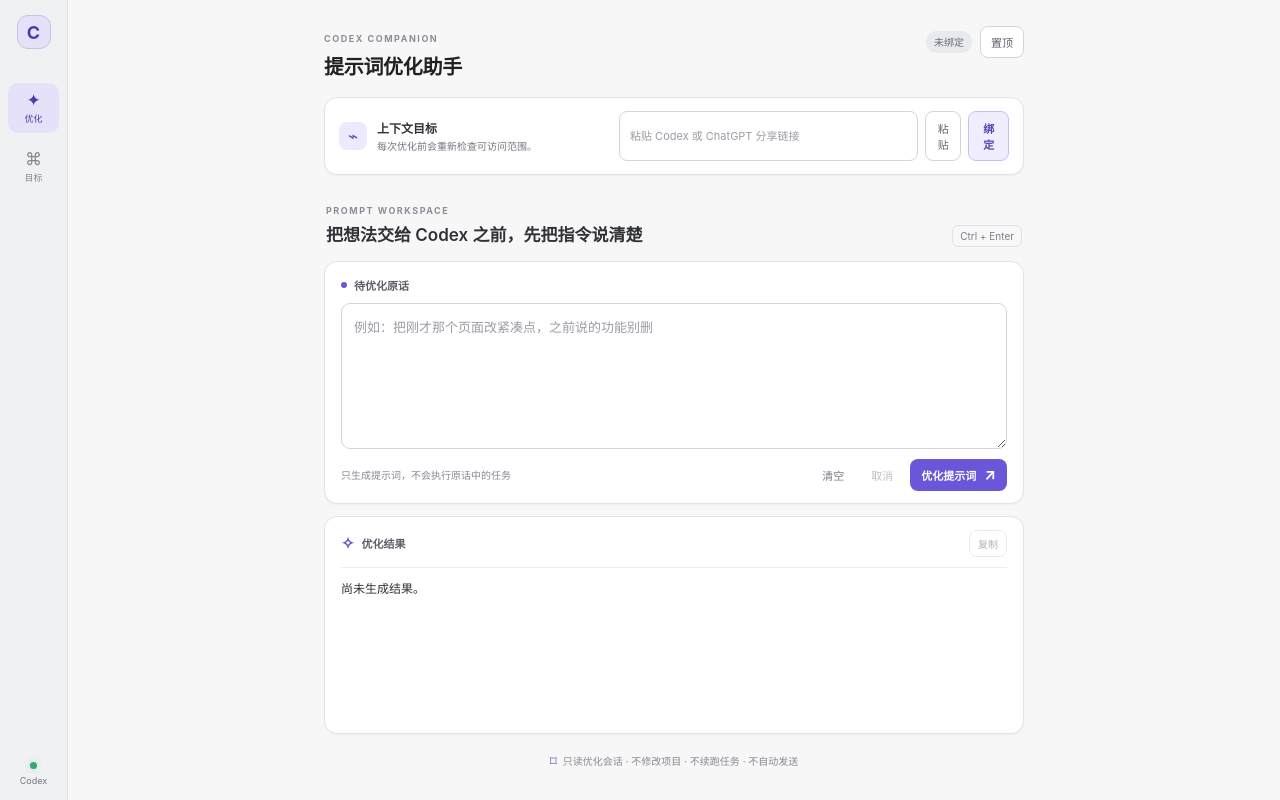
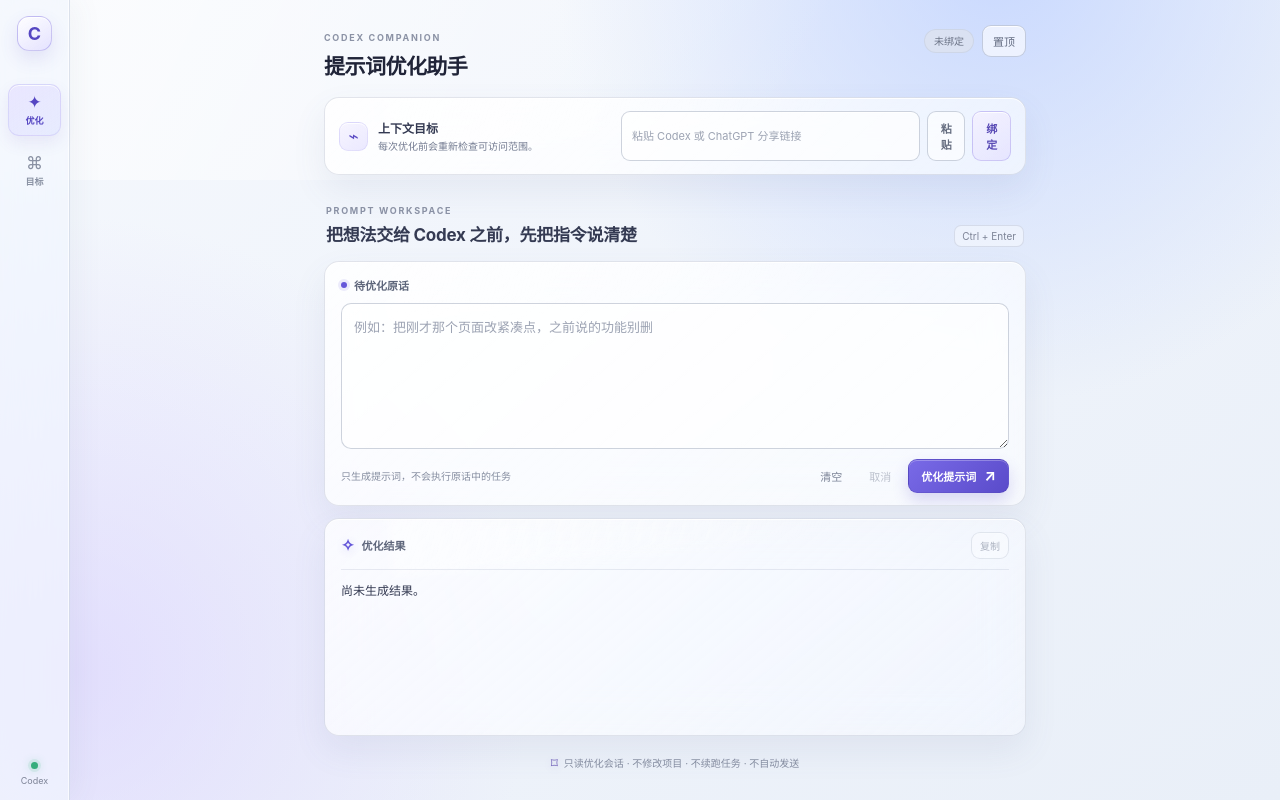
Before and after one commit to DeriitoMe/codex-prompt-optimizer, an Electron app: page desktop/index.html in a window 1280 px wide. Drawn offline with Linux system fonts and the light colour scheme.

Commit message:
Refresh companion window with frosted light UI

```diff
--- a/desktop/main.cjs
+++ b/desktop/main.cjs
@@ -23,7 +23,7 @@
 function createWindow() {
   mainWindow = new BrowserWindow({
     width: 640, height: 820, minWidth: 520, minHeight: 620,
-    title: "Context Prompt Assistant", backgroundColor: "#17181c", autoHideMenuBar: true,
+    title: "Context Prompt Assistant", backgroundColor: "#edf2f9", autoHideMenuBar: true,
     webPreferences: { preload: path.join(__dirname, "preload.cjs"), contextIsolation: true, nodeIntegration: false, sandbox: true },
   });
   mainWindow.webContents.setWindowOpenHandler(() => ({ action: "deny" }));
--- a/desktop/styles.css
+++ b/desktop/styles.css
@@ -1,93 +1,190 @@
 :root {
   font-family: Inter, "Segoe UI", "Microsoft YaHei", system-ui, sans-serif;
-  color: #202123;
-  background: #f7f7f8;
+  color: #202438;
+  background: #edf2f9;
   color-scheme: light;
-  --bg: #f7f7f8;
-  --panel: #ffffff;
-  --panel-soft: #f1f2f4;
-  --line: #e2e3e6;
-  --line-strong: #d3d5d9;
-  --muted: #737780;
-  --accent: #6956d8;
-  --accent-soft: #eeeafd;
+  --bg: #edf2f9;
+  --glass: rgba(255, 255, 255, .72);
+  --glass-strong: rgba(255, 255, 255, .86);
+  --glass-soft: rgba(247, 250, 255, .58);
+  --line: rgba(126, 139, 165, .22);
+  --line-strong: rgba(113, 126, 155, .34);
+  --muted: #737b91;
+  --ink: #202438;
+  --accent: #6557d9;
+  --accent-deep: #5243c3;
+  --accent-soft: rgba(116, 99, 228, .13);
 }
 
 * { box-sizing: border-box; }
-body { margin: 0; min-width: 420px; min-height: 100vh; background: var(--bg); }
+html, body { width: 100%; min-width: 420px; min-height: 100%; }
+body { margin: 0; overflow-x: hidden; background: var(--bg); }
 button, input, textarea { font: inherit; }
 button { border: 0; cursor: pointer; }
 button:disabled { cursor: not-allowed; opacity: .48; }
 
-.app-shell { min-height: 100vh; display: flex; background: var(--bg); }
-.sidebar { width: 68px; flex: 0 0 68px; border-right: 1px solid var(--line); background: #f0f1f3; display: flex; flex-direction: column; align-items: center; padding: 15px 8px 14px; }
-.brand-mark { width: 34px; height: 34px; border: 1px solid #c7c3e8; border-radius: 11px; display: grid; place-items: center; color: #4d3ca7; background: #e4e1f8; font-weight: 700; font-size: 18px; }
-.side-nav { display: flex; flex-direction: column; gap: 9px; margin-top: 34px; width: 100%; }
-.nav-item { background: transparent; color: #858991; border-radius: 10px; padding: 9px 0 8px; display: grid; justify-items: center; gap: 3px; width: 100%; }
-.nav-item:hover, .nav-item.active { background: #e4e1f8; color: #4d3ca7; }
+.app-shell {
+  position: relative;
+  isolation: isolate;
+  min-height: 100vh;
+  display: flex;
+  overflow: hidden;
+  background:
+    radial-gradient(circle at 78% -5%, rgba(193, 211, 255, .82), transparent 34%),
+    radial-gradient(circle at 6% 84%, rgba(215, 205, 255, .56), transparent 33%),
+    linear-gradient(145deg, #f5f8fd 0%, #e9eff8 100%);
+}
+
+.app-shell::before {
+  content: "";
+  position: absolute;
+  z-index: -1;
+  inset: 0 0 auto;
+  height: 180px;
+  pointer-events: none;
+  background: linear-gradient(115deg, rgba(255,255,255,.66), rgba(255,255,255,0) 62%);
+}
+
+.sidebar {
+  width: 70px;
+  flex: 0 0 70px;
+  display: flex;
+  flex-direction: column;
+  align-items: center;
+  padding: 16px 8px 14px;
+  border-right: 1px solid rgba(122, 135, 161, .2);
+  background: rgba(241, 246, 253, .66);
+  box-shadow: inset -1px 0 rgba(255,255,255,.65), 8px 0 28px rgba(76, 91, 127, .05);
+  backdrop-filter: blur(24px) saturate(135%);
+}
+
+.brand-mark {
+  width: 35px;
+  height: 35px;
+  display: grid;
+  place-items: center;
+  border: 1px solid rgba(106, 92, 214, .32);
+  border-radius: 12px;
+  color: #5546c2;
+  background: linear-gradient(145deg, rgba(255,255,255,.9), rgba(222,218,255,.72));
+  box-shadow: 0 8px 18px rgba(87, 70, 190, .13), inset 0 1px rgba(255,255,255,.9);
+  font-weight: 750;
+  font-size: 18px;
+}
+
+.side-nav { display: flex; flex-direction: column; gap: 9px; margin-top: 33px; width: 100%; }
+.nav-item {
+  width: 100%;
+  display: grid;
+  justify-items: center;
+  gap: 3px;
+  padding: 9px 0 8px;
+  border: 1px solid transparent;
+  border-radius: 11px;
+  color: #8991a3;
+  background: transparent;
+  transition: background .18s ease, border-color .18s ease, color .18s ease, transform .18s ease;
+}
+.nav-item:hover { color: #5c50bb; background: rgba(255,255,255,.54); border-color: rgba(116, 102, 215, .14); transform: translateY(-1px); }
+.nav-item.active { color: #5546c2; background: linear-gradient(145deg, rgba(232,228,255,.9), rgba(219,225,255,.56)); border-color: rgba(111, 95, 218, .14); box-shadow: 0 7px 16px rgba(98, 82, 190, .1), inset 0 1px rgba(255,255,255,.8); }
 .nav-icon { font-size: 17px; line-height: 1; }
-.nav-label { font-size: 9px; }
-.sidebar-bottom { margin-top: auto; color: #747880; font-size: 9px; display: flex; flex-direction: column; align-items: center; gap: 6px; }
-.connection-dot { width: 7px; height: 7px; border-radius: 50%; background: #34a873; box-shadow: 0 0 7px #34a87355; }
+.nav-label { font-size: 9px; font-weight: 600; }
+.sidebar-bottom { margin-top: auto; display: flex; flex-direction: column; align-items: center; gap: 6px; color: #7d8497; font-size: 9px; }
+.connection-dot { width: 7px; height: 7px; border-radius: 50%; background: #35ad7b; box-shadow: 0 0 0 3px rgba(53,173,123,.1), 0 0 10px rgba(53,173,123,.42); }
 
-.workspace { width: min(100%, 760px); margin: 0 auto; padding: 26px 30px 18px; display: flex; flex-direction: column; gap: 17px; }
-.topbar { display: flex; align-items: flex-start; justify-content: space-between; min-height: 48px; }
-.eyebrow, .section-kicker { color: #8b8e96; font-size: 9px; letter-spacing: .17em; font-weight: 700; }
-h1 { margin: 5px 0 0; font-size: 20px; letter-spacing: -.015em; font-weight: 650; color: #202123; }
+.workspace { width: min(100%, 760px); margin: 0 auto; padding: 25px 29px 18px; display: flex; flex-direction: column; gap: 17px; }
+.topbar { display: flex; align-items: flex-start; justify-content: space-between; min-height: 50px; }
+.eyebrow, .section-kicker { color: #8b92a5; font-size: 9px; letter-spacing: .19em; font-weight: 750; }
+h1 { margin: 5px 0 0; color: var(--ink); font-size: 21px; letter-spacing: -.025em; font-weight: 720; }
 .top-actions { display: flex; align-items: center; gap: 8px; }
-.toolbar-button, .copy-button { border: 1px solid var(--line-strong); border-radius: 8px; background: #fff; color: #5f636c; padding: 7px 10px; font-size: 11px; }
-.toolbar-button:hover, .copy-button:hover:not(:disabled) { background: #f1f2f4; color: #202123; }
-.badge { font-size: 10px; line-height: 1; padding: 6px 8px; border-radius: 99px; white-space: nowrap; }
-.badge.neutral { background: #e9eaed; color: #696d75; }
-.badge.ok { background: #dff4e9; color: #23774e; }
-.badge.warn { background: #fff0d1; color: #956616; }
-.badge.error { background: #fbe2e5; color: #a1394a; }
+.toolbar-button, .copy-button {
+  padding: 7px 10px;
+  border: 1px solid var(--line-strong);
+  border-radius: 9px;
+  color: #626b80;
+  background: rgba(255,255,255,.6);
+  box-shadow: inset 0 1px rgba(255,255,255,.85);
+  font-size: 11px;
+  transition: background .18s ease, border-color .18s ease, color .18s ease, transform .18s ease;
+}
+.toolbar-button:hover, .copy-button:hover:not(:disabled) { color: #343b55; background: rgba(255,255,255,.92); border-color: rgba(101,87,217,.3); transform: translateY(-1px); }
+.badge { padding: 6px 9px; border-radius: 99px; white-space: nowrap; font-size: 10px; line-height: 1; border: 1px solid transparent; }
+.badge.neutral { color: #6c7487; background: rgba(222,227,237,.7); border-color: rgba(128,140,163,.14); }
+.badge.ok { color: #25744f; background: rgba(220,245,233,.82); border-color: rgba(62,165,112,.16); }
+.badge.warn { color: #94641a; background: rgba(255,239,201,.82); border-color: rgba(208,157,48,.16); }
+.badge.error { color: #a13b50; background: rgba(255,225,231,.84); border-color: rgba(206,78,105,.14); }
 
-.target-bar { border: 1px solid var(--line); border-radius: 13px; background: var(--panel); padding: 13px 14px; display: flex; align-items: center; justify-content: space-between; gap: 14px; box-shadow: 0 1px 2px #2021230a; }
+.target-bar, .prompt-card, .result-panel {
+  position: relative;
+  overflow: hidden;
+  border: 1px solid var(--line);
+  background: linear-gradient(140deg, rgba(255,255,255,.84), rgba(255,255,255,.57));
+  box-shadow: 0 15px 34px rgba(86, 102, 139, .09), inset 0 1px rgba(255,255,255,.88);
+  backdrop-filter: blur(21px) saturate(145%);
+}
+.target-bar::before, .prompt-card::before, .result-panel::before {
+  content: "";
+  position: absolute;
+  top: -52px;
+  left: 9%;
+  width: 63%;
+  height: 90px;
+  pointer-events: none;
+  background: linear-gradient(110deg, rgba(255,255,255,.48), rgba(255,255,255,0));
+  transform: rotate(-5deg);
+  filter: blur(4px);
+}
+.target-bar > *, .prompt-card > *, .result-panel > * { position: relative; z-index: 1; }
+
+.target-bar { display: flex; align-items: center; justify-content: space-between; gap: 14px; padding: 13px 14px; border-radius: 15px; }
 .target-heading { display: flex; align-items: center; gap: 10px; min-width: 0; }
-.target-icon { width: 28px; height: 28px; display: grid; place-items: center; border-radius: 8px; color: #5c49bd; background: var(--accent-soft); font-size: 17px; }
-.target-title { color: #303238; font-size: 12px; font-weight: 650; }
-.target-meta { max-width: 285px; color: var(--muted); font-size: 10px; line-height: 1.45; margin-top: 3px; overflow: hidden; text-overflow: ellipsis; white-space: nowrap; }
+.target-icon { width: 29px; height: 29px; display: grid; place-items: center; flex: 0 0 auto; border: 1px solid rgba(116,99,228,.14); border-radius: 9px; color: #5c4cc4; background: linear-gradient(145deg, rgba(246,244,255,.9), rgba(225,222,255,.68)); font-size: 17px; box-shadow: inset 0 1px rgba(255,255,255,.9); }
+.target-title { color: #343a52; font-size: 12px; font-weight: 700; }
+.target-meta { max-width: 285px; margin-top: 3px; overflow: hidden; color: var(--muted); font-size: 10px; line-height: 1.45; text-overflow: ellipsis; white-space: nowrap; }
 .target-controls { display: flex; gap: 7px; width: min(61%, 390px); }
-input, textarea { border: 1px solid var(--line-strong); outline: none; background: #fff; color: #202123; }
-input:focus, textarea:focus { border-color: #8b7ce4; box-shadow: 0 0 0 2px #6956d81c; }
-input { min-width: 0; width: 100%; border-radius: 8px; padding: 8px 10px; font-size: 11px; }
-input::placeholder, textarea::placeholder { color: #9a9da5; }
-.secondary-button { border: 1px solid #c7c0ed; border-radius: 8px; background: #f0edff; color: #5745b0; padding: 8px 11px; font-size: 11px; font-weight: 600; }
-.secondary-button:hover { background: #e6e1ff; }
-.paste-button { border: 1px solid var(--line-strong); border-radius: 8px; background: #fff; color: #666a73; padding: 8px 9px; font-size: 11px; }
-.paste-button:hover { background: #f1f2f4; color: #202123; }
+input, textarea { border: 1px solid var(--line-strong); outline: none; color: var(--ink); background: rgba(255,255,255,.69); box-shadow: inset 0 1px rgba(255,255,255,.85); transition: border-color .18s ease, background .18s ease, box-shadow .18s ease; }
+input:focus, textarea:focus { border-color: rgba(101,87,217,.54); background: rgba(255,255,255,.92); box-shadow: 0 0 0 3px rgba(101,87,217,.1), inset 0 1px rgba(255,255,255,.9); }
+input { width: 100%; min-width: 0; padding: 8px 10px; border-radius: 9px; font-size: 11px; }
+input::placeholder, textarea::placeholder { color: #9ca3b3; }
+.paste-button, .secondary-button { padding: 8px 10px; border-radius: 9px; font-size: 11px; font-weight: 650; transition: transform .18s ease, background .18s ease, border-color .18s ease; }
+.paste-button { border: 1px solid var(--line-strong); color: #656d80; background: rgba(255,255,255,.63); }
+.paste-button:hover { background: rgba(255,255,255,.94); border-color: rgba(101,87,217,.3); transform: translateY(-1px); }
+.secondary-button { border: 1px solid rgba(111,95,218,.28); color: #5849b5; background: linear-gradient(145deg, rgba(244,241,255,.88), rgba(226,223,255,.7)); box-shadow: inset 0 1px rgba(255,255,255,.85); }
+.secondary-button:hover { background: linear-gradient(145deg, rgba(249,247,255,.97), rgba(229,225,255,.88)); transform: translateY(-1px); }
 
 .conversation { display: flex; flex-direction: column; gap: 12px; }
-.section-heading { display: flex; justify-content: space-between; align-items: flex-end; gap: 16px; padding: 6px 2px 2px; }
-h2 { margin: 6px 0 0; font-size: 17px; line-height: 1.35; font-weight: 600; color: #303238; }
-.shortcut { color: #7c8088; border: 1px solid var(--line); border-radius: 6px; padding: 4px 7px; font-size: 10px; white-space: nowrap; }
-.prompt-card, .result-panel { border: 1px solid var(--line); border-radius: 13px; background: var(--panel); box-shadow: 0 1px 2px #2021230a; }
-.prompt-card { padding: 15px 16px 12px; }
-.prompt-card-label { display: flex; align-items: center; gap: 7px; color: #5c6069; font-size: 11px; font-weight: 600; }
-.composer-dot { width: 6px; height: 6px; border-radius: 50%; background: var(--accent); }
-textarea { display: block; width: 100%; min-height: 146px; resize: vertical; border-radius: 9px; padding: 13px 12px; margin-top: 10px; font-size: 13px; line-height: 1.65; }
-.composer-footer { display: flex; justify-content: space-between; align-items: center; gap: 10px; margin-top: 10px; }
-.composer-hint { color: #858991; font-size: 10px; }
+.section-heading { display: flex; align-items: flex-end; justify-content: space-between; gap: 16px; padding: 6px 2px 2px; }
+h2 { margin: 6px 0 0; color: #343a52; font-size: 17px; line-height: 1.35; font-weight: 680; letter-spacing: -.015em; }
+.shortcut { padding: 4px 7px; border: 1px solid var(--line); border-radius: 7px; color: #7d8497; background: rgba(255,255,255,.42); font-size: 10px; white-space: nowrap; }
+.prompt-card { padding: 15px 16px 12px; border-radius: 15px; }
+.prompt-card-label { display: flex; align-items: center; gap: 7px; color: #5e667b; font-size: 11px; font-weight: 700; }
+.composer-dot { width: 6px; height: 6px; border-radius: 50%; background: var(--accent); box-shadow: 0 0 0 3px rgba(101,87,217,.11); }
+textarea { display: block; width: 100%; min-height: 146px; margin-top: 10px; padding: 13px 12px; resize: vertical; border-radius: 10px; font-size: 13px; line-height: 1.65; }
+.composer-footer { display: flex; align-items: center; justify-content: space-between; gap: 10px; margin-top: 10px; }
+.composer-hint { color: #858da0; font-size: 10px; }
 .composer-actions { display: flex; gap: 7px; }
-.ghost-button { border: 1px solid transparent; background: transparent; color: #777b84; border-radius: 7px; padding: 7px 9px; font-size: 11px; }
-.ghost-button:hover:not(:disabled) { border-color: var(--line); background: #f1f2f4; color: #303238; }
-.send-button { display: inline-flex; align-items: center; gap: 8px; border-radius: 8px; padding: 8px 11px; color: #fff; background: var(--accent); font-size: 11px; font-weight: 700; }
-.send-button:hover:not(:disabled) { background: #5946c7; }
+.ghost-button { padding: 7px 9px; border: 1px solid transparent; border-radius: 8px; color: #7b8396; background: transparent; font-size: 11px; }
+.ghost-button:hover:not(:disabled) { color: #444c63; border-color: var(--line); background: rgba(255,255,255,.62); }
+.send-button { display: inline-flex; align-items: center; gap: 8px; padding: 8px 12px; border: 1px solid rgba(76,64,176,.4); border-radius: 9px; color: #fff; background: linear-gradient(135deg, #796ae7, #5a4bca); box-shadow: 0 8px 16px rgba(91,75,202,.2), inset 0 1px rgba(255,255,255,.28); font-size: 11px; font-weight: 750; transition: transform .18s ease, box-shadow .18s ease, filter .18s ease; }
+.send-button:hover:not(:disabled) { filter: saturate(1.08); box-shadow: 0 11px 20px rgba(91,75,202,.27), inset 0 1px rgba(255,255,255,.3); transform: translateY(-1px); }
 .send-arrow { font-size: 15px; line-height: 10px; }
 
-.result-panel { min-height: 210px; padding: 13px 16px 14px; background: #fff; }
-.result-heading { display: flex; justify-content: space-between; align-items: center; padding-bottom: 10px; border-bottom: 1px solid #ececef; }
-.result-title { display: flex; align-items: center; gap: 7px; color: #5c6069; font-size: 11px; font-weight: 600; }
-.result-icon { color: var(--accent); font-size: 16px; }
+.result-panel { min-height: 210px; padding: 13px 16px 14px; border-radius: 15px; background: linear-gradient(140deg, rgba(255,255,255,.78), rgba(247,249,255,.55)); }
+.result-heading { display: flex; align-items: center; justify-content: space-between; padding-bottom: 10px; border-bottom: 1px solid rgba(126,139,165,.16); }
+.result-title { display: flex; align-items: center; gap: 7px; color: #5e667b; font-size: 11px; font-weight: 700; }
+.result-icon { color: var(--accent); font-size: 16px; text-shadow: 0 2px 8px rgba(101,87,217,.24); }
 .copy-button { padding: 5px 8px; font-size: 10px; }
-.result { white-space: pre-wrap; word-break: break-word; min-height: 130px; max-height: 360px; overflow: auto; margin: 12px 0 0; color: #303238; line-height: 1.62; font: 12px/1.62 ui-monospace, SFMono-Regular, Consolas, monospace; }
-.status { color: #777b84; font-size: 10px; line-height: 1.5; margin-top: 9px; white-space: pre-wrap; }
-.safety-note { display: flex; justify-content: center; align-items: center; gap: 6px; color: #858991; font-size: 10px; padding-top: 1px; }
-.shield { color: #7869bd; font-size: 14px; }
+.result { min-height: 130px; max-height: 360px; overflow: auto; margin: 12px 0 0; color: #343a52; font: 12px/1.62 ui-monospace, SFMono-Regular, Consolas, monospace; white-space: pre-wrap; word-break: break-word; }
+.status { margin-top: 9px; color: #788196; font-size: 10px; line-height: 1.5; white-space: pre-wrap; }
+.safety-note { display: flex; align-items: center; justify-content: center; gap: 6px; padding-top: 1px; color: #858da0; font-size: 10px; }
+.shield { color: #7869bd; font-size: 14px; text-shadow: 0 2px 7px rgba(120,105,189,.22); }
 
 @media (max-width: 620px) {
   .workspace { padding: 22px 18px 16px; }
   .target-bar { align-items: stretch; flex-direction: column; }
   .target-controls { width: 100%; }
 }
+
+@media (prefers-reduced-transparency: reduce) {
+  .sidebar, .target-bar, .prompt-card, .result-panel { backdrop-filter: none; background: #fff; }
+}
```
